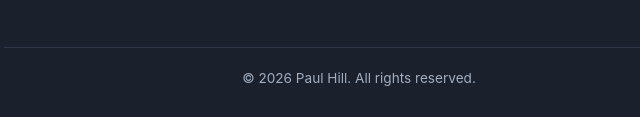
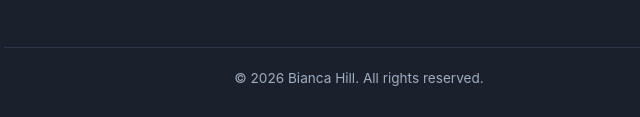
Before and after one commit to zikalify/LearnFilipino, a plain HTML site: page index.html in a window 1280 px wide. Shown: the part 3051-3168 px from the top of the page, 281-921 px from the left. Drawn offline with Linux system fonts and the light colour scheme.

Commit message:
Update copyright owner in footer

```diff
--- a/index.html
+++ b/index.html
@@ -111,7 +111,7 @@
                 <h4>Do I need paid software?</h4>
                 <p>No! Anki is completely free for Windows, Mac, Linux, and Android. (Note: The official AnkiMobile app for iOS is a one-time paid app sold by Anki's creators, but you can use the web version on iPhone for free).</p>
             </div>
-            <p class="copyright">&copy; 2026 Paul Hill. All rights reserved.</p>
+            <p class="copyright">&copy; 2026 Bianca Hill. All rights reserved.</p>
         </div>
     </footer>
 
```
